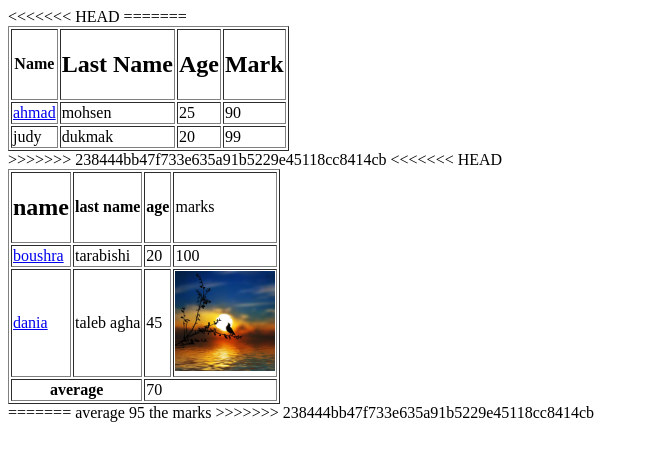
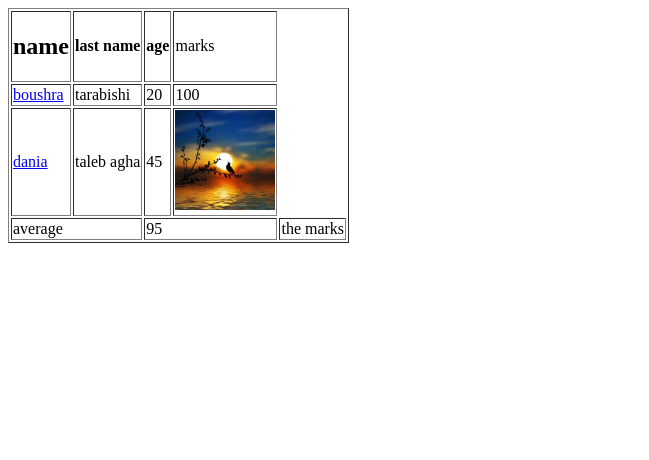
Before and after one commit to boushra-tarabishi/front-end, a plain HTML site: page tables.html in a window 1280 px wide. Shown: the whole page, without its empty margins (0-649 px from the left). Drawn offline with Linux system fonts and the light colour scheme.

Commit message:
updating

```diff
--- a/tables.html
+++ b/tables.html
@@ -1,48 +1,5 @@
 <!DOCTYPE html>
 <html lang="en">
-<<<<<<< HEAD
-
-<head>
-    <meta charset="UTF-8">
-    <meta name="viewport" content="width=device-width, initial-scale=1.0">
-    <title>tables</title>
-
-</head>
-
-<body>
-    <table border="1">
-        <thead>
-            <tr>
-                <th>
-                    Name
-                </th>
-                <td>
-                    <h2>Last Name</h2>
-                </td>
-                <td>
-                    <h2>Age</h2>
-                </td>
-                <td>
-                    <h2>Mark</h2>
-                </td>
-            </tr>
-        </thead>
-        <tbody>
-            <tr>
-                <td>
-                    <a href="ahmad.html">ahmad</a>
-                </td>
-                <td>mohsen</td>
-                <td>25</td>
-                <td>90</td>
-            </tr>
-            <tr>
-                <td>
-                    judy </td>
-                <td>dukmak</td>
-                <td>20</td>
-                <td>99</td>
-=======
 <head>
     <meta charset="UTF-8">
     <meta name="viewport" content="width=device-width, initial-scale=1.0">
@@ -70,23 +27,10 @@
                 <td>taleb agha</td>
                 <td>45</td>
                 <td><img width="100" src="image/depositphotos_36220949-stock-photo-beautiful-landscape.jpg" ></td>
->>>>>>> 238444bb47f733e635a91b5229e45118cc8414cb
             </tr>
         </tbody>
         <tfoot>
             <tr>
-<<<<<<< HEAD
-                <th colspan="2">average
-                </th>
-                <td colspan="3">70
-                </td>
-            </tr>
-        </tfoot>
-    </table>
-
-</body>
-
-=======
                 <td colspan="2">average</td>
                 <td colspan="2">95</td>
                 <td rowspan="4">the marks</td>
@@ -94,5 +38,4 @@
         </tfoot>
     </table>
 </body>
->>>>>>> 238444bb47f733e635a91b5229e45118cc8414cb
 </html>
```
Also changed, not shown: forms.html (added, +19 -0 lines), image/download.jpeg (added).
